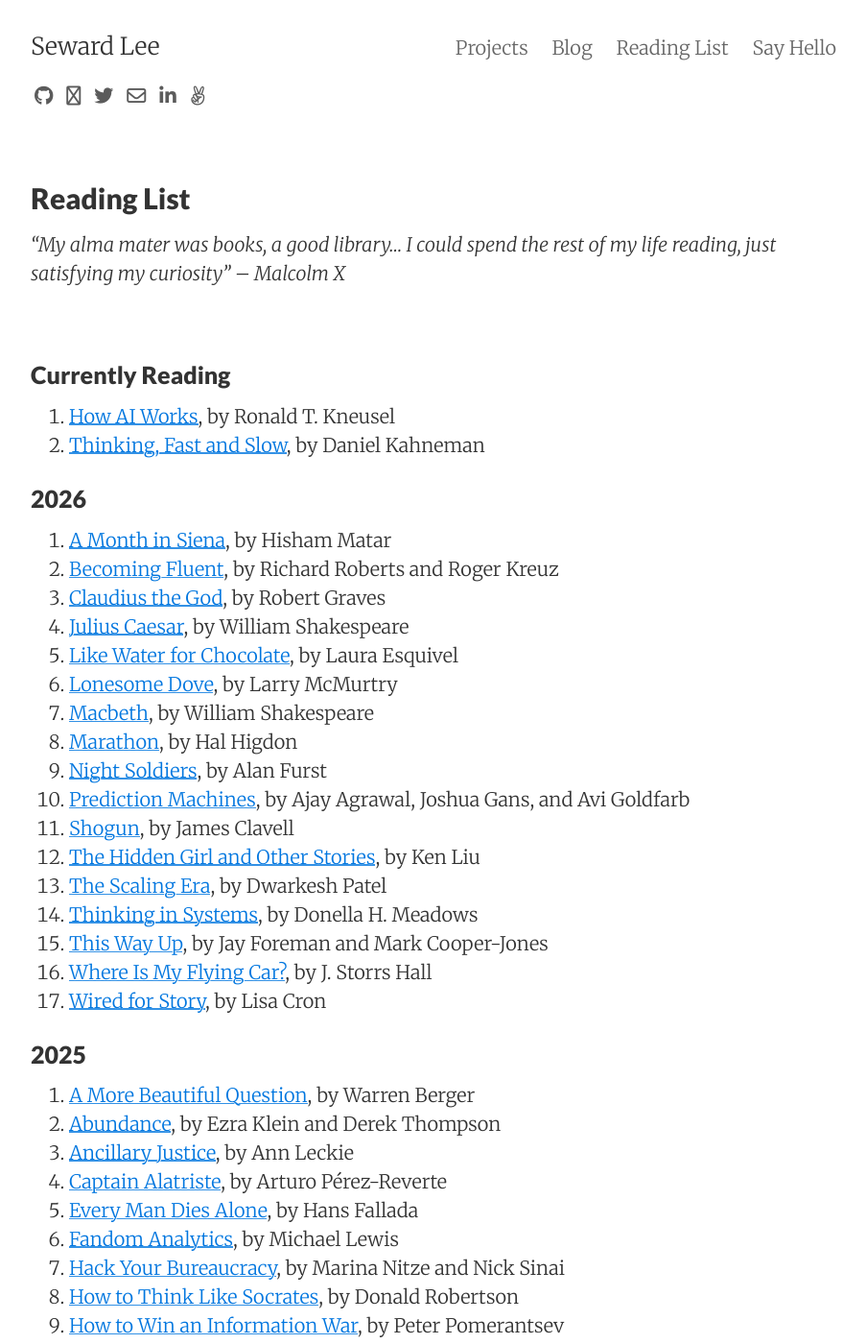
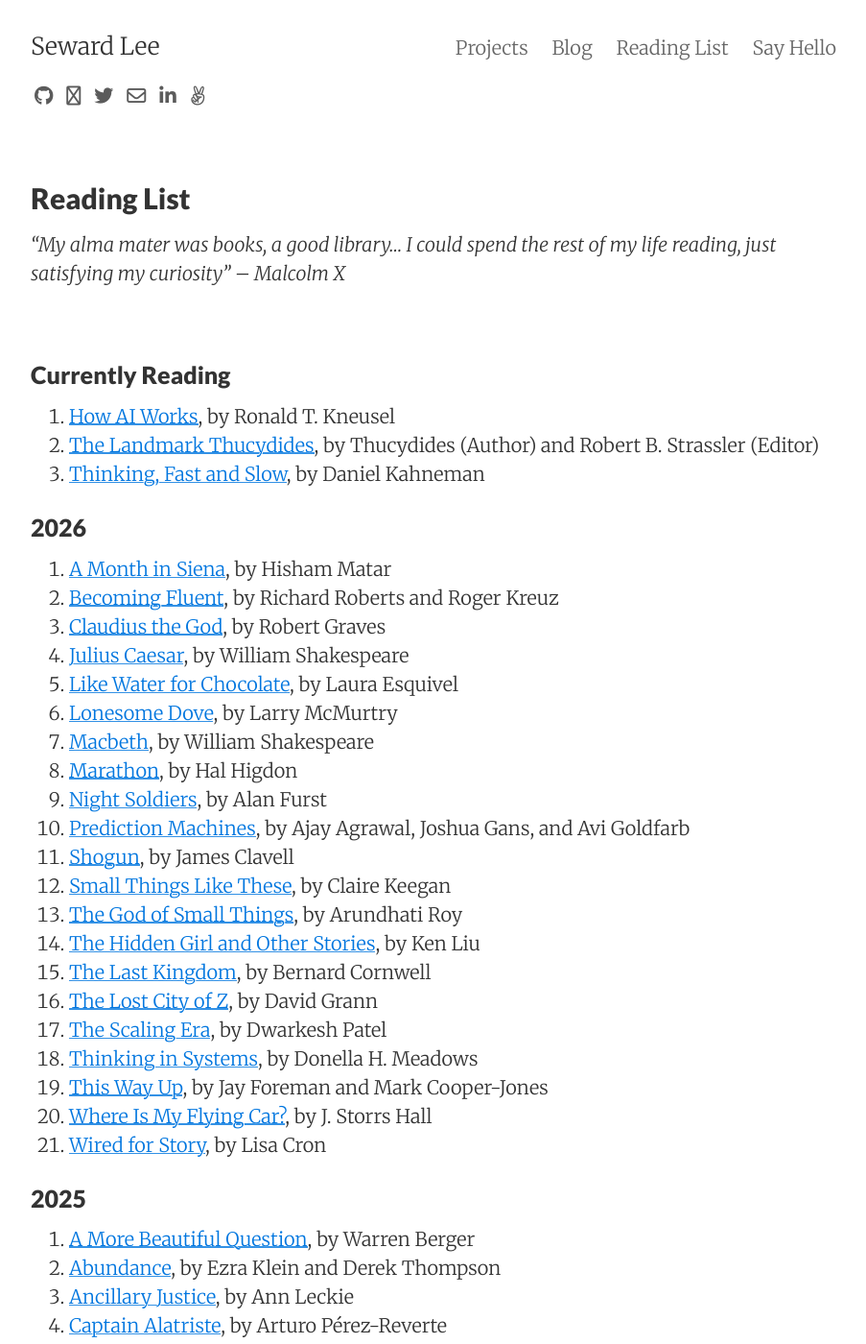
Before and after one commit to sewardlee337/sewardlee337.github.io, a Jekyll site: the page built from readinglist.md, in a window 1280 px wide and 1400 px high. Shown: the whole window at 96% size, without its empty margins (188-1091 px from the left). Built offline with Jekyll 4.4.1, drawn with Linux system fonts in a browser that asks for light colours; nearby versions of some CDN libraries.

Commit message:
update reading list

```diff
--- a/readinglist.md
+++ b/readinglist.md
@@ -12,6 +12,7 @@
 ### Currently Reading
 
 1. [How AI Works](https://www.amazon.com/How-AI-Works-Sorcery-Science/dp/1718503725), by Ronald T. Kneusel
+1. [The Landmark Thucydides](https://a.co/d/00KJNWI0), by Thucydides (Author) and Robert B. Strassler (Editor)
 1. [Thinking, Fast and Slow](https://www.amazon.com/Thinking-Fast-Slow-Daniel-Kahneman/dp/0374533555), by Daniel Kahneman
 
 
@@ -27,12 +28,16 @@
 1. [Macbeth](https://a.co/d/02pHMARG), by William Shakespeare
 1. [Marathon](https://a.co/d/0docCBJl), by Hal Higdon
 1. [Night Soldiers](https://a.co/d/0bTeaM85), by Alan Furst
-1. [Prediction Machines](https://www.amazon.com/Prediction-Machines-Economics-Artificial-Intelligence/dp/1633695670), by Ajay Agrawal, Joshua Gans, and Avi Goldfarb
+1. [Prediction Machines](https://www.amazon.com/Prediction-Machines-Economics-Artificial-Intelligence/dp/1633695670/ref=tmm_hrd_swatch_0), by Ajay Agrawal, Joshua Gans, and Avi Goldfarb
 1. [Shogun](https://www.amazon.com/Shogun-Asian-Saga-James-Clavell/dp/0385343248/ref=monarch_sidesheet_title), by James Clavell
+1. [Small Things Like These](https://a.co/d/0ePbTNU8), by Claire Keegan
+1. [The God of Small Things](https://a.co/d/00KJNWI0), by Arundhati Roy
 1. [The Hidden Girl and Other Stories](https://a.co/d/0gjOugrb), by Ken Liu
+1. [The Last Kingdom](https://a.co/d/040lUYWo), by Bernard Cornwell
+1. [The Lost City of Z](https://a.co/d/0baWTkRR), by David Grann
 1. [The Scaling Era](https://www.amazon.com/Scaling-Era-Oral-History-2019-2025/dp/1953953557), by Dwarkesh Patel
 1. [Thinking in Systems](https://a.co/d/eoeVs6A), by Donella H. Meadows
-1. [This Way Up](https://www.amazon.com/This-Way-Up-Wrong-Matters/dp/133500131X), by Jay Foreman and Mark Cooper-Jones
+1. [This Way Up](https://a.co/d/0aaHsl7p), by Jay Foreman and Mark Cooper-Jones
 1. [Where Is My Flying Car?](https://www.amazon.com/Where-Flying-Car-Storrs-Hall/dp/1953953182), by J. Storrs Hall
 1. [Wired for Story](https://a.co/d/0flpF5nt), by Lisa Cron
 
```
